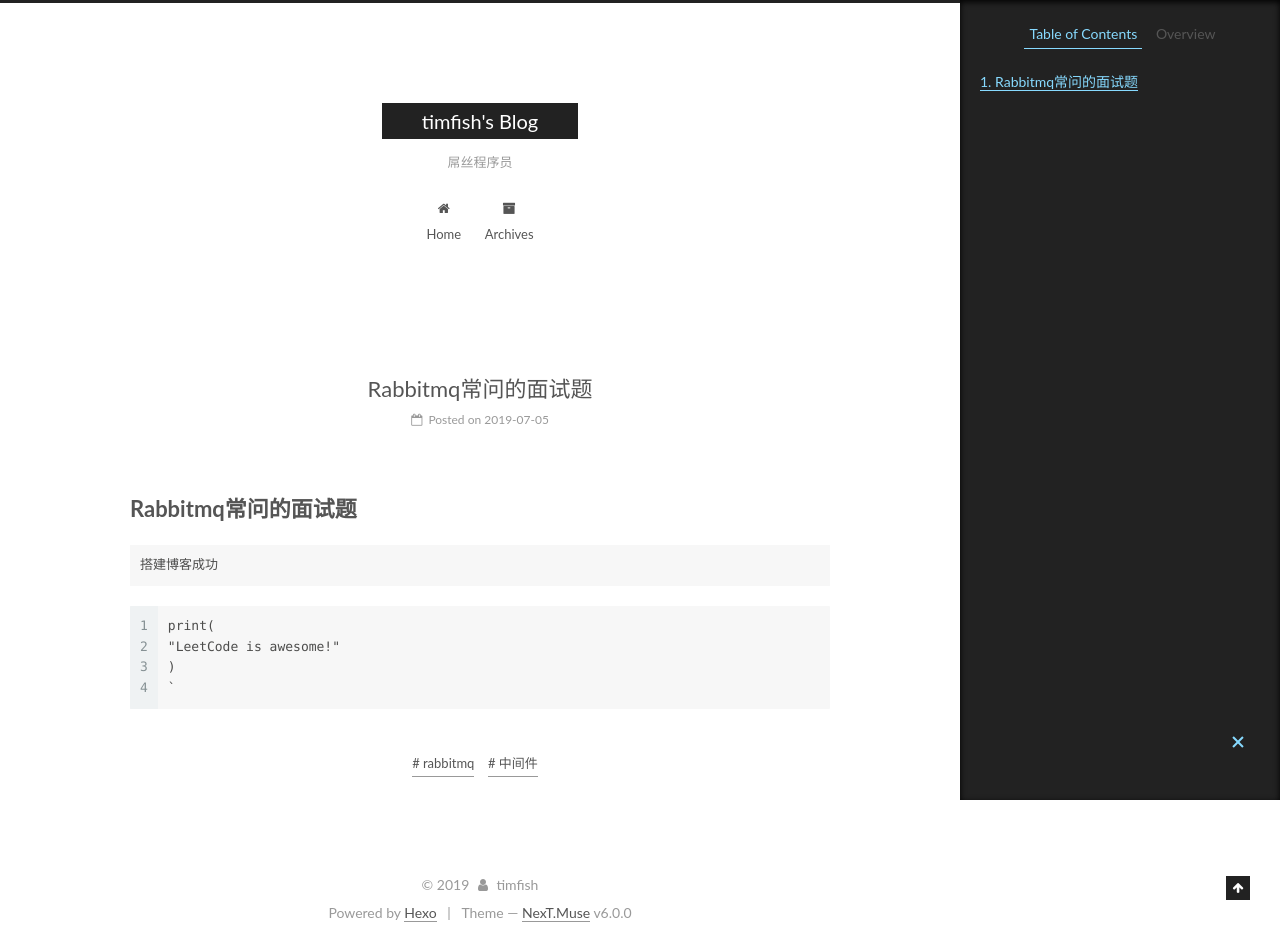
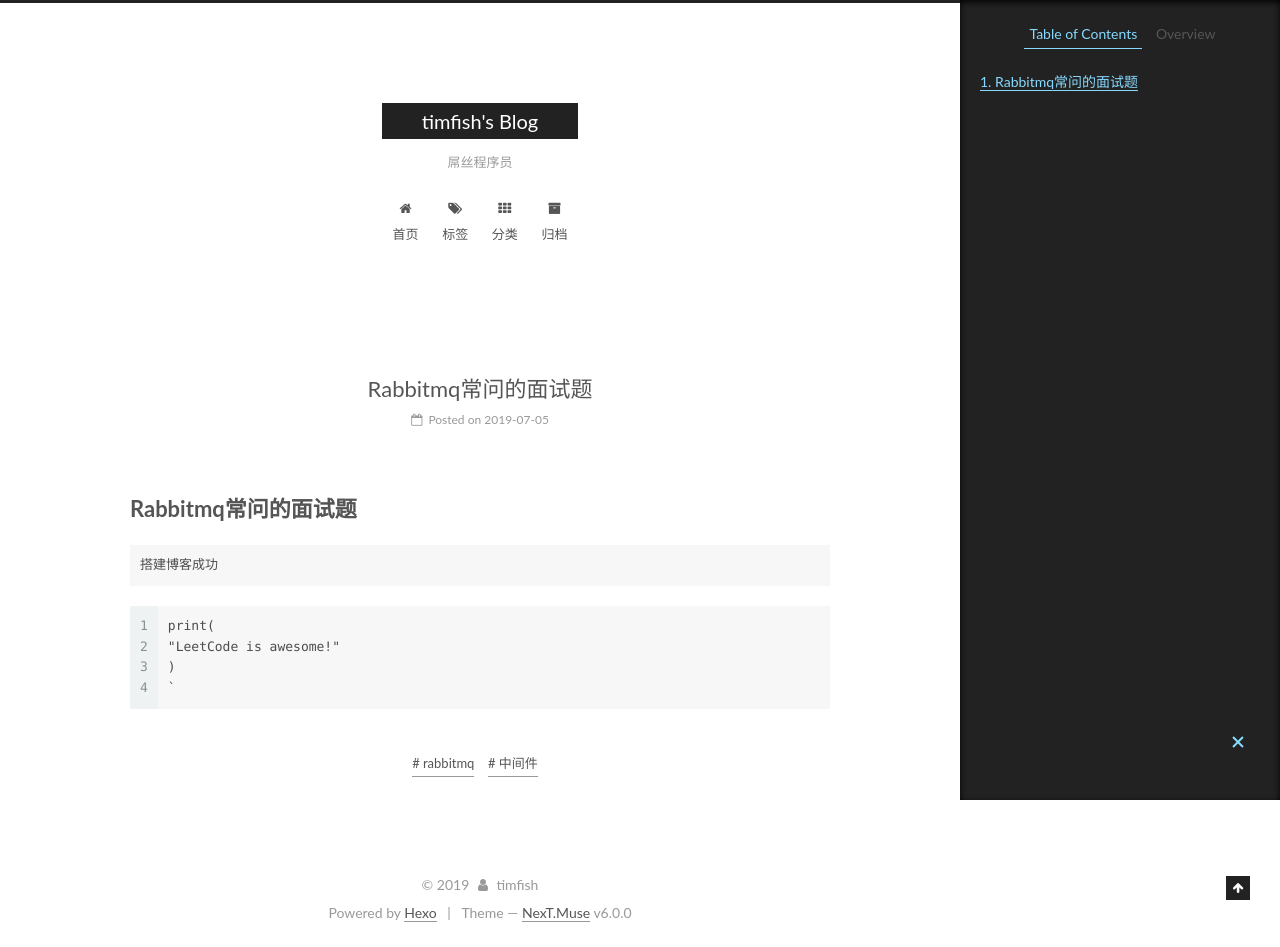
Before and after one commit to yujianFresh/yujianFresh.github.io, a plain HTML site: page 2019/07/05/rabbitmq-inter/index.html in a window 1280 px wide. Drawn offline with Linux system fonts and the light colour scheme.

Commit message:
Site updated: 2019-07-05 13:45:25

```diff
--- a/2019/07/05/rabbitmq-inter/index.html
+++ b/2019/07/05/rabbitmq-inter/index.html
@@ -179,22 +179,42 @@
     <ul id="menu" class="menu">
 
 
-        <li class="menu-item menu-item-home">
+        <li class="menu-item menu-item-首页">
           <a href="/" rel="section">
 
               <i class="menu-item-icon fa fa-fw fa-home"></i> <br>
 
-            Home
+            首页
           </a>
         </li>
 
 
-        <li class="menu-item menu-item-archives">
+        <li class="menu-item menu-item-标签">
+          <a href="/tags/" rel="section">
+
+              <i class="menu-item-icon fa fa-fw fa-tags"></i> <br>
+
+            标签
+          </a>
+        </li>
+
+
+        <li class="menu-item menu-item-分类">
+          <a href="/categories/" rel="section">
+
+              <i class="menu-item-icon fa fa-fw fa-th"></i> <br>
+
+            分类
+          </a>
+        </li>
+
+
+        <li class="menu-item menu-item-归档">
           <a href="/archives/" rel="section">
 
               <i class="menu-item-icon fa fa-fw fa-archive"></i> <br>
 
-            Archives
+            归档
           </a>
         </li>
 
@@ -397,7 +417,7 @@
 
               <div class="site-state-item site-state-posts">
 
-                <a href="/archives/">
+                <a href="/archives">
 
                   <span class="site-state-item-count">1</span>
                   <span class="site-state-item-name">posts</span>
--- a/css/main.css
+++ b/css/main.css
@@ -1822,7 +1822,7 @@ pre .javascript .function {
   width: 4px;
   height: 4px;
   border-radius: 50%;
-  background: #06c8ff;
+  background: #8799ff;
 }
 .links-of-blogroll {
   font-size: 13px;
```
Also changed, not shown: archives/2019/07/index.html (+25 -5 lines), archives/2019/index.html (+25 -5 lines), archives/index.html (+25 -5 lines), index.html (+25 -5 lines), tags/rabbitmq/index.html (+25 -5 lines), tags/中间件/index.html (+25 -5 lines).
